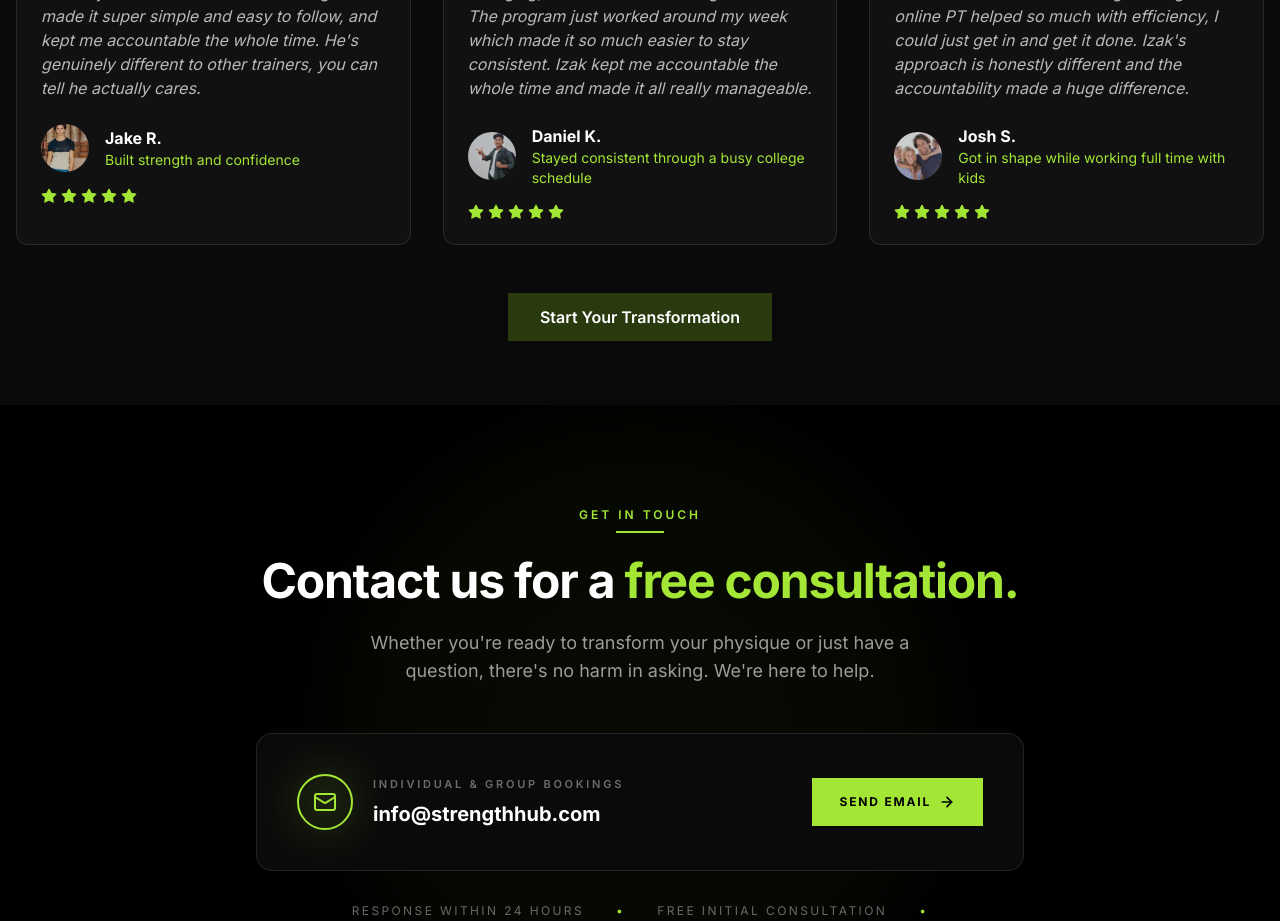
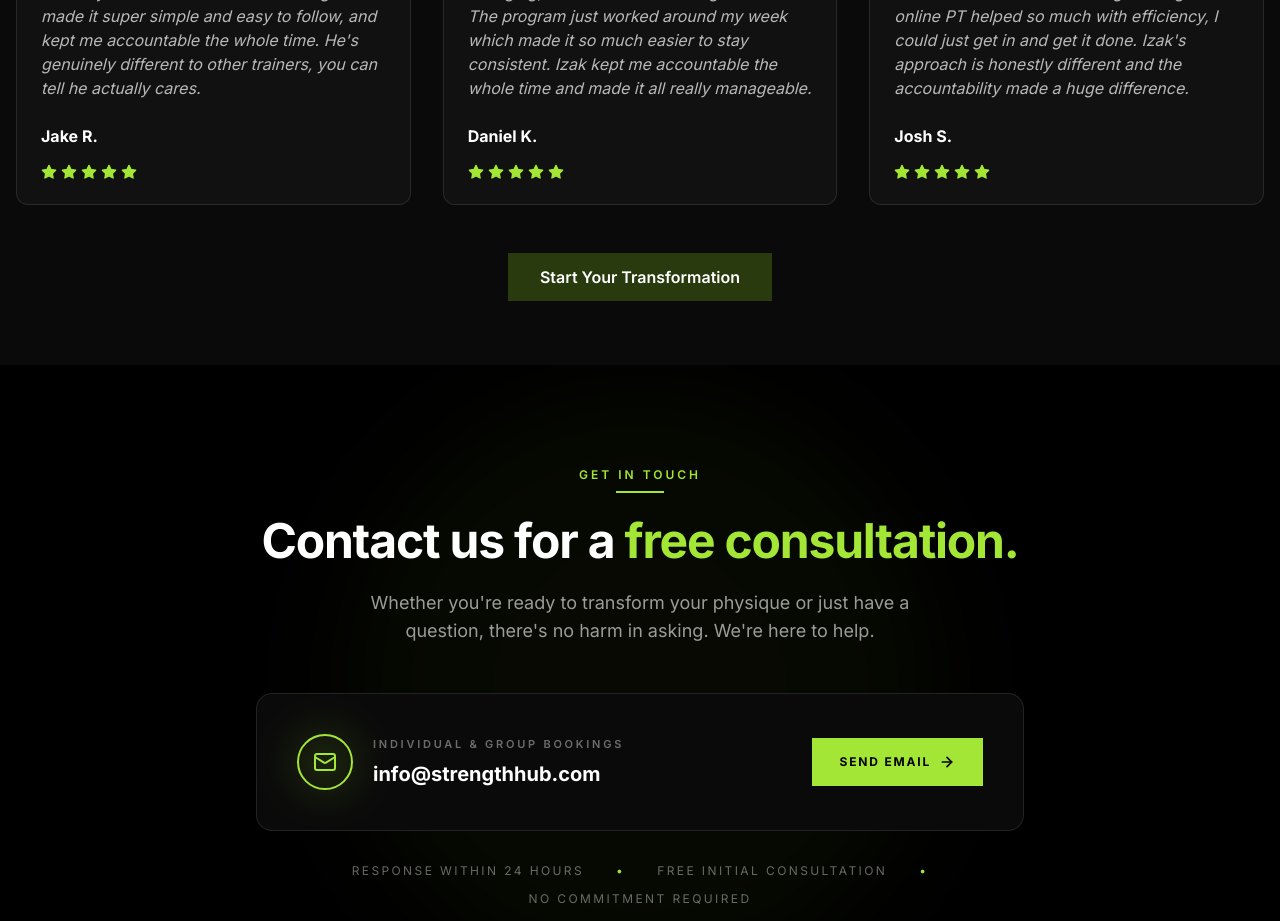
Before and after one commit to Zaggy887/FITNESS, a React (Vite) app: page / in a window 1280 px wide. Shown: the part 4540-5461 px from the top of the page. Built offline with nearby package versions, Linux system fonts and the light colour scheme.

Commit message:
Remove image and result from testimonial cards

```diff
--- a/src/components/Testimonials.tsx
+++ b/src/components/Testimonials.tsx
@@ -27,24 +27,18 @@ const Testimonials = () => {
   const testimonials = [
     {
       name: 'Jake R.',
-      result: 'Built strength and confidence',
       quote:
         "I wanted to get more serious with lifting but honestly had no clue what I was doing. Izak made it super simple and easy to follow, and kept me accountable the whole time. He's genuinely different to other trainers, you can tell he actually cares.",
-      image: '/Review1.webp',
     },
     {
       name: 'Daniel K.',
-      result: 'Stayed consistent through a busy college schedule',
       quote:
         "With college my schedule is always changing, so I needed something flexible. The program just worked around my week which made it so much easier to stay consistent. Izak kept me accountable the whole time and made it all really manageable.",
-      image: '/Review2.jpg',
     },
     {
       name: 'Josh S.',
-      result: 'Got in shape while working full time with kids',
       quote:
         "Working full time with two young kids, I don't have time to overthink training. Having an online PT helped so much with efficiency, I could just get in and get it done. Izak's approach is honestly different and the accountability made a huge difference.",
-      image: '/Review3.jpg',
     },
   ];
 
@@ -75,20 +69,9 @@ const Testimonials = () => {
                     {testimonial.quote}
                   </p>
                   <div className="flex items-center gap-4">
-                    <img
-                      src={testimonial.image}
-                      alt={testimonial.name}
-                      className="w-12 h-12 rounded-full object-cover opacity-80"
-                      loading="lazy"
-                    />
-                    <div>
                     <p className="font-bold text-white">
                       {testimonial.name}
                     </p>
-                      <p className="text-sm text-[#A3E635]">
-                        {testimonial.result}
-                      </p>
-                    </div>
                   </div>
                   <div className="flex gap-1 mt-4">
                     {[...Array(5)].map((_, i) => (
@@ -115,20 +98,9 @@ const Testimonials = () => {
                   {testimonial.quote}
                 </p>
                 <div className="flex items-center gap-4">
-                  <img
-                    src={testimonial.image}
-                    alt={testimonial.name}
-                    className="w-12 h-12 rounded-full object-cover opacity-80"
-                    loading="lazy"
-                  />
-                  <div>
                   <p className="font-bold text-white">
                     {testimonial.name}
                   </p>
-                    <p className="text-sm text-[#A3E635]">
-                      {testimonial.result}
-                    </p>
-                  </div>
                 </div>
                 <div className="flex gap-1 mt-4">
                   {[...Array(5)].map((_, i) => (
```
Lines whose indentation alone changed are shown as unchanged.
